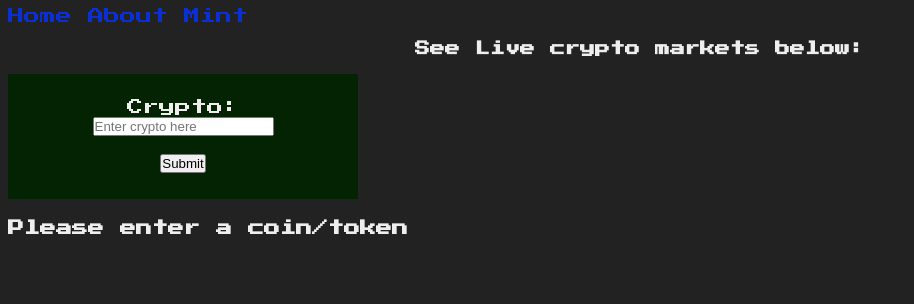
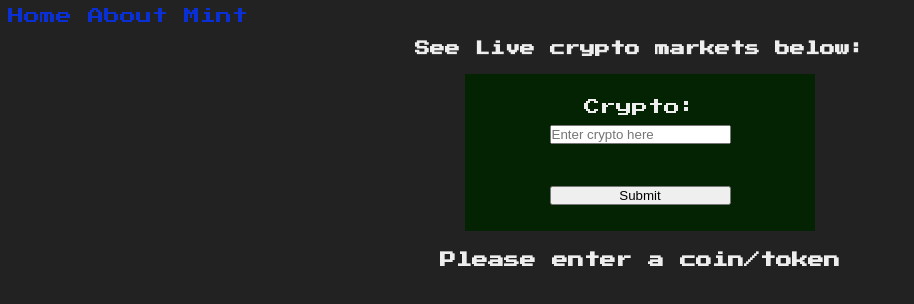
Before and after one commit to ha910/BitWhales, a website: page html/markets.html in a window 1280 px wide. Shown: the whole page, without its empty margins (0-914 px from the left). Drawn offline with Linux system fonts and the light colour scheme.

Commit message:
center markets form, allign market data

```diff
--- a/style.css
+++ b/style.css
@@ -81,7 +81,17 @@ a:hover {
   background-color: #032302;
   width: 350px;
   padding: 2%;
-  display: inline-block;
+  display: grid;
+  justify-content: center;
+}
+
+.rendered-data {
+  text-align: center;
+}
+
+#crypto {
+  margin-top: 10px;
+  margin-bottom: 10px;
 }
 
 form {
@@ -91,6 +101,7 @@ form {
 .loader {
   display: none;
   padding: 15px;
+  text-align: center;
 }
 
 /* about */
```
